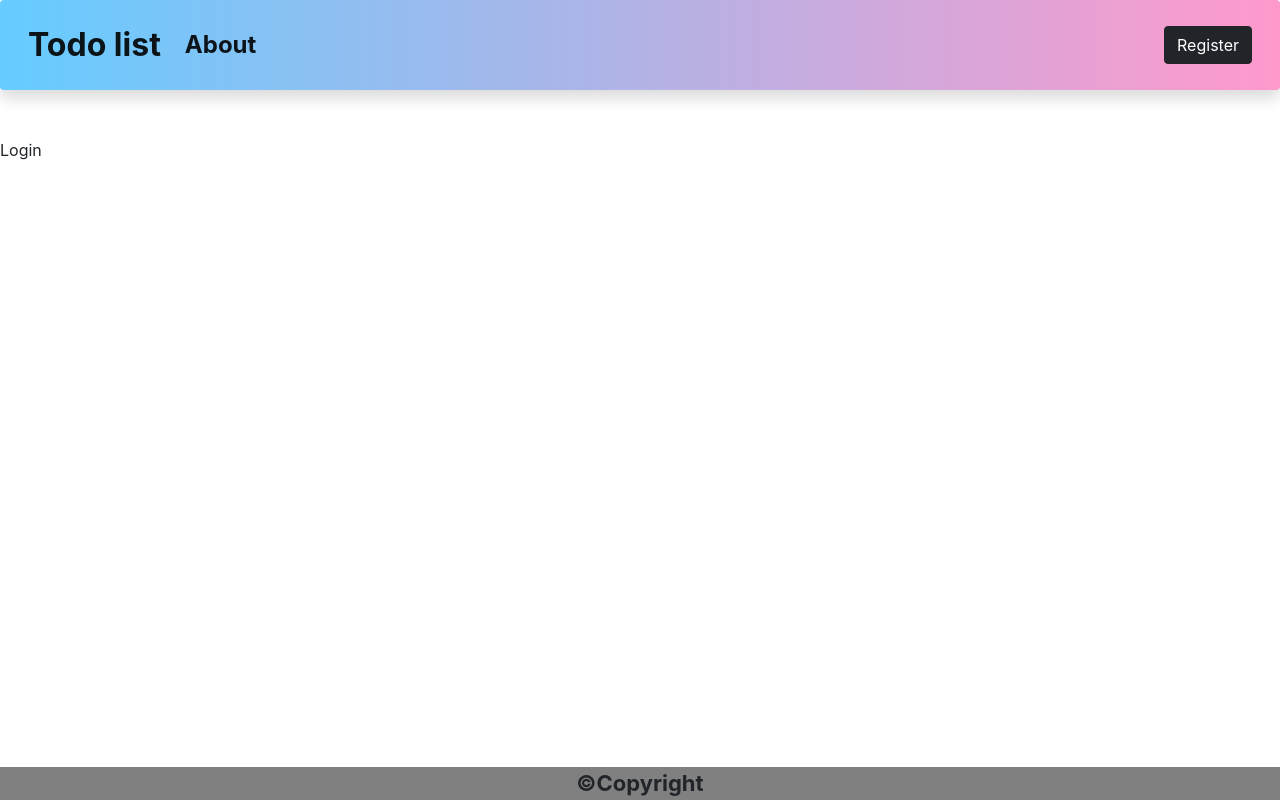
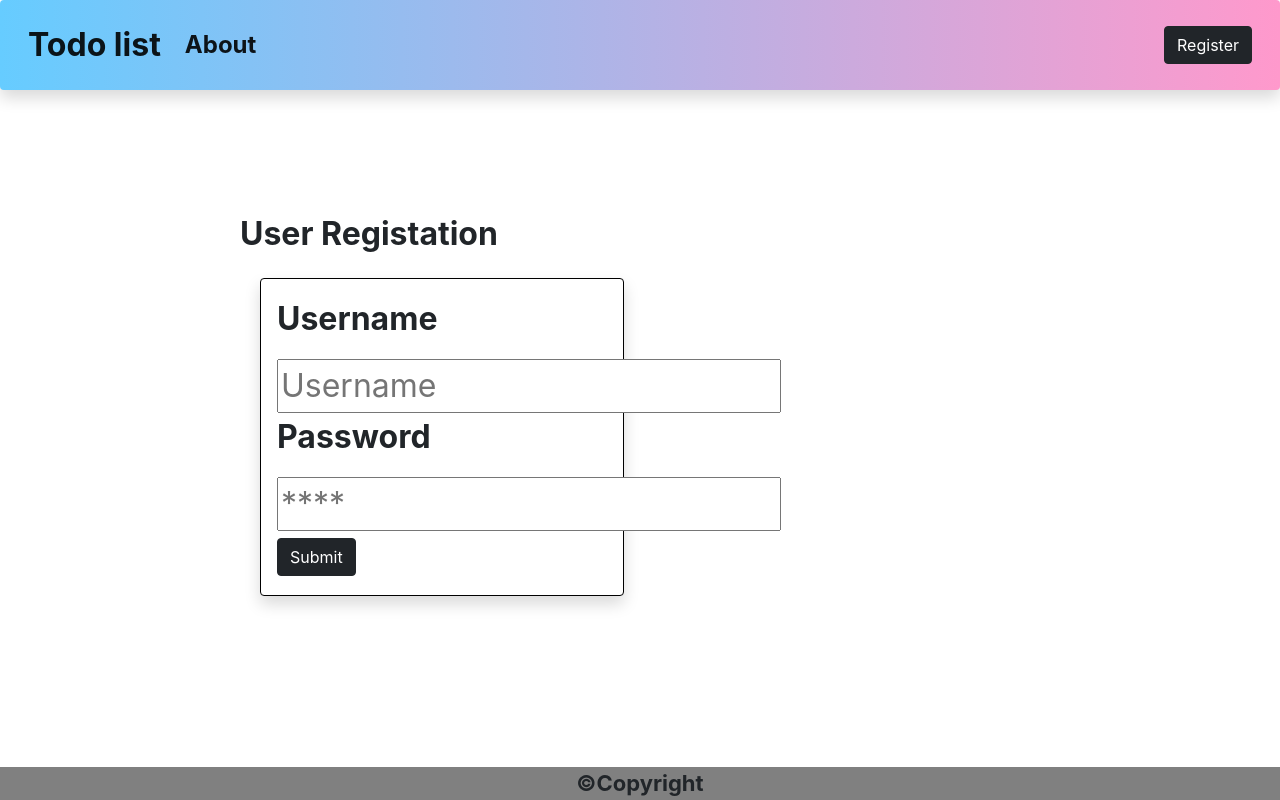
Before and after one commit to Akash-Tandale001/TodoList, a React (Create React App) app: page /login in a window 1280 px wide. Built offline with nearby package versions, Linux system fonts and the light colour scheme.

Commit message:
Created user registration form

```diff
--- a/src/App.js
+++ b/src/App.js
@@ -7,16 +7,19 @@ import PageNotFound from './pages/PageNotFound';
 import Todolist from './pages/Todolist';
 import About from './pages/About';
 import Footer from './components/Footer';
+import { useState } from 'react';
 
 function App() {
+  const [isLoggedIn, setIsLoggedIn] = useState(false);
+
   return (
     <BrowserRouter>
-    <Navbar />
+    <Navbar isLoggedIn={isLoggedIn} setIsLoggedIn={setIsLoggedIn}/>
 
     <Routes>
       <Route path="/" element={<Home />} />
       <Route path="/login" element={<Login />} />
-      <Route path="/todolist" element={<Todolist />}/>
+      <Route path="/todolist" element={<Todolist isLoggedIn={isLoggedIn}/>}/>
       <Route path="/about" element={<About />}/>
       <Route path="/:pagename" element={<PageNotFound />} />
     </Routes>
--- a/src/components/Navbar.js
+++ b/src/components/Navbar.js
@@ -1,10 +1,16 @@
 import React from "react";
-import { Link } from "react-router-dom";
+import { Link, useNavigate } from "react-router-dom";
 import "../pages/style.css";
 
-const Navbar = () => {
+const Navbar = ({isLoggedIn , setIsLoggedIn}) => {
+  const navigate = useNavigate();
+
+  const handleOnLogout=()=>{
+      setIsLoggedIn(false);
+  }
+
   return (
-    <nav className="navbar sticky-top navbar-expand-lg navbar-light hometitle shadow p-3 mb-5 bg-body rounded">
+    <nav className="navbar sticky-top navbar-expand-lg navbar-light navbackground shadow p-3 mb-5 bg-body rounded">
       <div className="container-fluid">
         <button
           className="navbar-toggler"
@@ -43,9 +49,9 @@ const Navbar = () => {
               </Link>
             </li>
           </ul>
-          <button className=" d-flex btn btn-dark" type="submit">
-            Register
-          </button>
+          {!isLoggedIn ? <button className=" d-flex btn btn-dark" onClick={() => navigate('./login', { replace: true })}> Register</button> : <button className=" d-flex btn btn-dark" type="submit" onClick={handleOnLogout}>
+           Logout
+          </button> }
         </div>
       </div>
     </nav>
--- a/src/pages/Home.js
+++ b/src/pages/Home.js
@@ -4,13 +4,7 @@ import "./style.css";
 const Home = () => {
   return (
 
-      <div className="container-fluid" style={{
-           display: "flex",
-           justifyContent: "center",
-           marginTop:"30vh",
-           fontSize:"30px",
-           fontWeight:"bold",
-      }} >Welcome to Todo list App</div>
+      <div className="container-fluid hometitle">Welcome to Todo list App</div>
 
   );
 };
--- a/src/pages/Login.js
+++ b/src/pages/Login.js
@@ -1,11 +1,28 @@
-import React from 'react'
+import React from "react";
+import "./style.css";
 
 const Login = () => {
-    return (
+  return (
+    <div className="logintitle">
         <div>
-            Login
+            User Registation
         </div>
-    )
-}
+      <form className="signupform shadow p-3 mb-5 bg-body rounded">
+        <label>
+          <p>Username</p>
+          <input type="text" placeholder="Username" />
+        </label>
+        <br/>
+        <label>
+          <p>Password</p>
+          <input type="password" placeholder="****" />
+        </label>
+        <div>
+          <button className="btn btn-dark" type="submit">Submit</button>
+        </div>
+      </form>
+    </div>
+  );
+};
 
-export default Login
+export default Login;
--- a/src/pages/Todolist.js
+++ b/src/pages/Todolist.js
@@ -1,10 +1,16 @@
 import React from 'react'
+import "./style.css"
 
-const Todolist = () => {
+const Todolist = ({isLoggedIn}) => {
     return (
-        <div>
-            Todolist
-        </div>
+        <>
+        {!isLoggedIn ? <div className='loginerror'>Please Login
+        </div>: <div className='container-fluid'>
+
+
+
+        </div>}
+        </>
     )
 }
 
--- a/src/pages/style.css
+++ b/src/pages/style.css
@@ -1,3 +1,27 @@
-.hometitle{
+.navbackground{
     background: linear-gradient(to right, #66ccff 0%, #ff99cc 100%);
 }
+.hometitle{
+    display: flex;
+    justify-content: center;
+    margin-top: 15vh;
+    font-size: 4vh;
+    font-weight: bold;
+
+}
+.logintitle{
+    display: flex;
+    flex-direction: column;
+    justify-content: center;
+    margin-top: 15vh;
+    margin-left: 30vh;
+    font-size: 4vh;
+    font-weight: bold;
+
+}
+.signupform{
+    width: 35%;
+    margin: 20px;
+    padding: 10px;
+    border: 1px solid black;
+}
```
